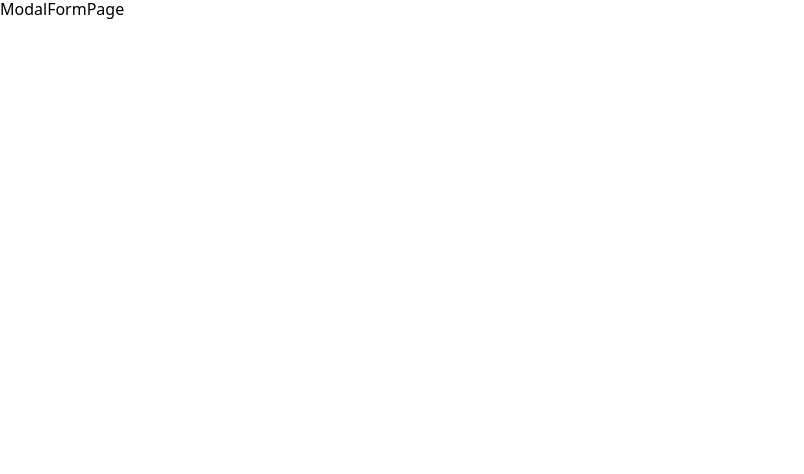
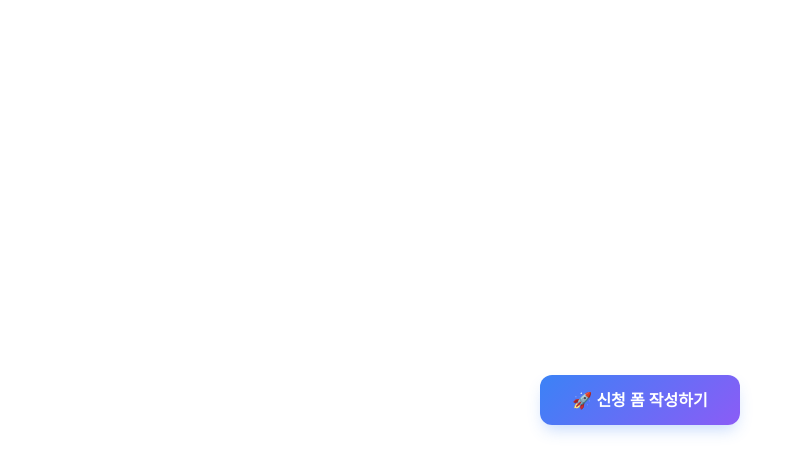
Before and after one commit to ckdwns9121/accessibility-friendly-modal-form, a React (Vite) app: page / in a window 1280 px wide. Shown: the top 474 px of the page, without its empty margins (0-804 px from the left). Built offline with nearby package versions, Linux system fonts and the light colour scheme.

Commit message:
feat: 모달 open 핸들러 추가

```diff
--- a/src/ModalFormPage.tsx
+++ b/src/ModalFormPage.tsx
@@ -1,6 +1,40 @@
+import { useRef } from "react";
+import { useModal } from "./provider/ModalProvider";
+
 const ModalFormPage = () => {
-  /* 여기에 구현해 주세요 */
-  return <div>ModalFormPage</div>;
+  const buttonRef = useRef<HTMLButtonElement>(null);
+  const { openFormModal } = useModal();
+
+  const handleOpenModal = async () => {
+    try {
+      const result = await openFormModal();
+      if (result) {
+        console.log("폼이 제출되었습니다!", result);
+        // 제출된 데이터 처리 로직
+      } else {
+        console.log("모달이 취소되었습니다.");
+        // 취소 처리 로직
+      }
+    } catch (error) {
+      console.error("모달 처리 중 오류:", error);
+    }
+  };
+
+  return (
+    <div className="container">
+      <div className="content">
+        <button
+          ref={buttonRef}
+          type="button"
+          className="open-button"
+          onClick={handleOpenModal}
+          aria-label="신청 폼 작성하기"
+        >
+          🚀 신청 폼 작성하기
+        </button>
+      </div>
+    </div>
+  );
 };
 
 export default ModalFormPage;
```
